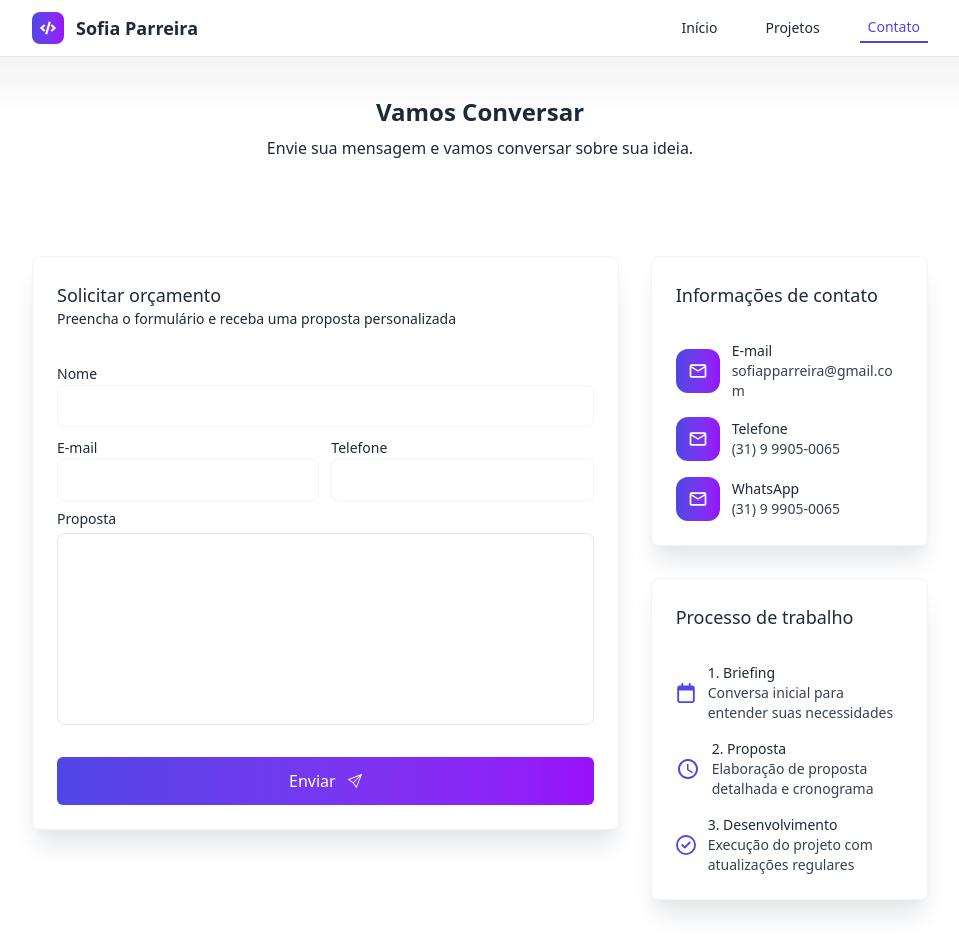
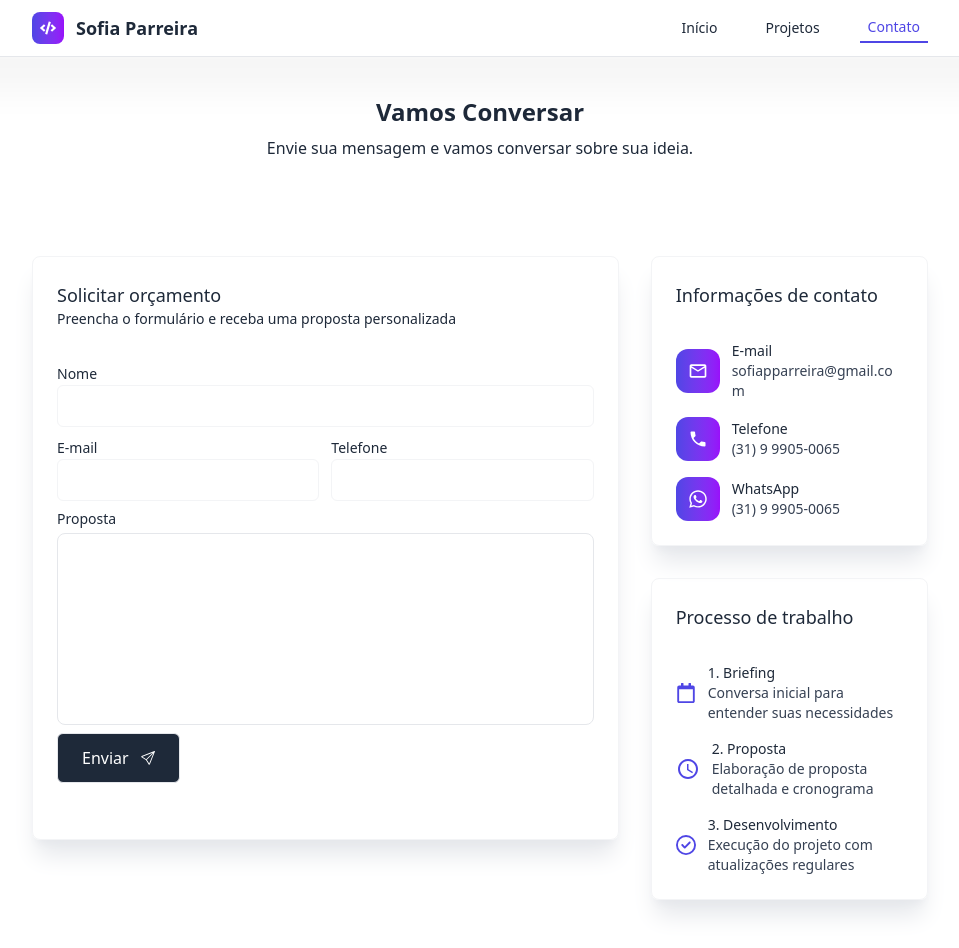
Before and after one commit to sofiaparreira/portfolio-freelancer, a Next.js app: page /contact in a window 1280 px wide. Shown: the whole page, without its empty margins (160-1119 px from the left). Built offline with nearby package versions, Linux system fonts and the light colour scheme.

Commit message:
feat: contato enviando email

```diff
--- a/package.json
+++ b/package.json
@@ -9,6 +9,8 @@
     "lint": "next lint"
   },
   "dependencies": {
+    "@emailjs/browser": "^4.4.1",
+    "emailjs-com": "^3.2.0",
     "next": "15.4.6",
     "react": "19.1.0",
     "react-dom": "19.1.0",
--- a/src/app/contact/page.js
+++ b/src/app/contact/page.js
@@ -1,121 +1,189 @@
-import InputContainer from '@/components/InputContainer'
-import React from 'react'
-import { MdOutlineMailOutline } from "react-icons/md";
+"use client";
+
+import React, { useRef, useState } from "react";
+import Navbar from "@/components/Navbar";
+import InputContainer from "@/components/InputContainer";
+import Button from "@/components/Button";
+import { MdLocalPhone, MdOutlineMailOutline } from "react-icons/md";
 import { BsSend } from "react-icons/bs";
-import Button from '@/components/Button';
-import Navbar from '@/components/Navbar';
-import { FaRegCalendar } from "react-icons/fa6";
+import { FaRegCalendar, FaWhatsapp } from "react-icons/fa";
 import { MdAccessTime } from "react-icons/md";
 import { FaRegCircleCheck } from "react-icons/fa6";
-
+import emailjs from "@emailjs/browser";
 
 const page = () => {
+  const formRef = useRef(null);
+  const phoneRef = useRef(null);
+  const [sending, setSending] = useState(false);
+  const [sent, setSent] = useState(null);
+
+const [phone, setPhone] = useState("");
+
+const handlePhoneChange = (e) => {
+  let value = e.target.value.replace(/\D/g, "");
+  if (value.length > 11) value = value.slice(0, 11);
+
+  if (value.length > 6) {
+    value = value.replace(/^(\d{2})(\d{5})(\d{0,4})/, "($1) $2-$3");
+  } else if (value.length > 2) {
+    value = value.replace(/^(\d{2})(\d{0,5})/, "($1) $2");
+  } else if (value.length > 0) {
+    value = value.replace(/^(\d*)/, "($1");
+  }
+
+  setPhone(value);
+};
+
+  const sendEmail = async (e) => {
+    e.preventDefault();
+    setSending(true);
+    setSent(null);
+
+    try {
+      const result = await emailjs.sendForm(
+        "service_gvhuucf",
+        "template_1v5ykya",
+        formRef.current,
+        "8akf2oO2JHXRCaexH"
+      );
+      console.log(result.text);
+      setSent(true);
+      formRef.current.reset();
+    } catch (error) {
+      console.error("Erro ao enviar e-mail:", error);
+      setSent(false);
+    } finally {
+      setSending(false);
+    }
+  };
+
   return (
     <main>
       <Navbar />
-            <section className='px-4 sm:px-8 md:px-16 lg:px-24 xl:px-48 py-12 md:py-24'>
 
-                <h1 className='text-xl sm:text-2xl font-bold mb-2 text-center'>Vamos Conversar</h1>
-                <p className="text-sm sm:text-base text-center px-4">Envie sua mensagem e vamos conversar sobre sua ideia.</p>
+      <section className="px-4 sm:px-8 md:px-16 lg:px-24 xl:px-48 py-12 md:py-24">
+        <h1 className="text-xl sm:text-2xl font-bold mb-2 text-center">Vamos Conversar</h1>
+        <p className="text-sm sm:text-base text-center px-4">
+          Envie sua mensagem e vamos conversar sobre sua ideia.
+        </p>
       </section>
 
-            <section className='px-4 sm:px-8 md:px-16 lg:px-24 xl:px-48 grid grid-cols-1 lg:grid-cols-3 gap-6 lg:gap-8 pb-12'>
-                <div className='p-4 sm:p-6 lg:col-span-2 shadow-xl shadow-gray-200 border border-gray-100 rounded-lg h-fit'>
-                    <h2 className='font-medium text-lg'>Solicitar orçamento</h2>
-                    <p className='text-sm'>Preencha o formulário e receba uma proposta personalizada</p>
+      <section className="px-4 sm:px-8 md:px-16 lg:px-24 xl:px-48 grid grid-cols-1 lg:grid-cols-3 gap-6 lg:gap-8 pb-12">
+        {/* FORMULÁRIO */}
+        <div className="p-4 sm:p-6 lg:col-span-2 shadow-xl shadow-gray-200 border border-gray-100 rounded-lg h-fit">
+          <h2 className="font-medium text-lg">Solicitar orçamento</h2>
+          <p className="text-sm">Preencha o formulário e receba uma proposta personalizada</p>
 
-                    <div className='space-y-2 my-6 sm:my-8'>
-
-                        <InputContainer label={'Nome'} />
+          <form ref={formRef} onSubmit={sendEmail} className="space-y-2 my-6 sm:my-8">
+            <InputContainer label="Nome" name="user_name" required />
             <div className="grid grid-cols-1 sm:grid-cols-2 gap-3">
-                            <InputContainer label={'E-mail'} />
-                            <InputContainer label={'Telefone'} />
+              <InputContainer label="E-mail" name="user_email" type="email" required />
+              <InputContainer
+                label="Telefone"
+                name="user_phone"
+                type="tel"
+                value={phone}
+                ref={phoneRef}
+                onChange={handlePhoneChange}
+              />
             </div>
 
-                        <div className='flex flex-col gap-1'>
-                                <label className='text-sm font-medium'>Proposta</label>
-                                <textarea className='border border-gray-200 rounded-lg w-full h-32 sm:h-48 outline-none p-4 resize-none'></textarea>
-                            </div>
-                    </div>
-                    <Button text={'Enviar'} sufix={<BsSend />} />
+            <div className="flex flex-col gap-1">
+              <label className="text-sm font-medium">Proposta</label>
+              <textarea
+                name="message"
+                className="border border-gray-200 rounded-lg w-full h-32 sm:h-48 outline-none p-4 resize-none"
+                required
+              />
             </div>
 
-                <div className='flex flex-col gap-6 lg:gap-8'>
-                    <div className='p-4 sm:p-6 shadow-xl shadow-gray-200 border border-gray-100 rounded-lg'>
-                        <h2 className='font-medium text-lg'>Informações de contato</h2>
+            <Button
+              text={sending ? "Enviando..." : sent ? "Enviado!" : "Enviar"}
+              sufix={!sending && !sent ? <BsSend /> : undefined}
+              className={`bg-gray-800 text-white border border-gray-200 duration-300 ${
+                sending ? "opacity-60 cursor-not-allowed" : "hover:bg-gray-900"
+              }`}
+              type="submit"
+            />
 
-                        <div className='flex flex-col gap-4 mt-6 sm:mt-8'>
+            {sent === true && <p className="text-green-600 text-sm mt-2">Mensagem enviada com sucesso! 🎉</p>}
+            {sent === false && <p className="text-red-600 text-sm mt-2">Erro ao enviar. Tente novamente.</p>}
+          </form>
+        </div>
 
-                            <div className='flex items-center gap-3'>
-                                <div className='bg-gradient-to-r from-primary to-purple-600 text-white p-2 sm:p-3 text-lg sm:text-xl rounded-xl w-fit group-hover:scale-110 duration-300 transition flex-shrink-0'><MdOutlineMailOutline /></div>
-                                <div className='flex flex-col text-sm'>
-                                    <span className='font-medium'>E-mail</span>
-                                    <span className='text-gray-700 break-all'>sofiapparreira@gmail.com</span>
+        {/* LADO DIREITO */}
+        <div className="flex flex-col gap-6 lg:gap-8">
+          {/* Informações de contato */}
+          <div className="p-4 sm:p-6 shadow-xl shadow-gray-200 border border-gray-100 rounded-lg">
+            <h2 className="font-medium text-lg">Informações de contato</h2>
+            <div className="flex flex-col gap-4 mt-6 sm:mt-8">
+              <div className="flex items-center gap-3">
+                <div className="bg-gradient-to-r from-primary to-purple-600 text-white p-2 sm:p-3 text-lg sm:text-xl rounded-xl">
+                  <MdOutlineMailOutline />
+                </div>
+                <div className="flex flex-col text-sm">
+                  <span className="font-medium">E-mail</span>
+                  <span className="text-gray-700 break-all">sofiapparreira@gmail.com</span>
                 </div>
               </div>
 
-                            <div className='flex items-center gap-3'>
-                                <div className='bg-gradient-to-r from-primary to-purple-600 text-white p-2 sm:p-3 text-lg sm:text-xl rounded-xl w-fit group-hover:scale-110 duration-300 transition flex-shrink-0'><MdOutlineMailOutline /></div>
-                                <div className='flex flex-col text-sm'>
-                                    <span className='font-medium'>Telefone</span>
-                                    <span className='text-gray-700'>(31) 9 9905-0065</span>
+              <div className="flex items-center gap-3">
+                <div className="bg-gradient-to-r from-primary to-purple-600 text-white p-2 sm:p-3 text-lg sm:text-xl rounded-xl">
+                  <MdLocalPhone />
+                </div>
+                <div className="flex flex-col text-sm">
+                  <span className="font-medium">Telefone</span>
+                  <span className="text-gray-700">(31) 9 9905-0065</span>
                 </div>
               </div>
 
-                            <div className='flex items-center gap-3'>
-                                <div className='bg-gradient-to-r from-primary to-purple-600 text-white p-2 sm:p-3 text-lg sm:text-xl rounded-xl w-fit group-hover:scale-110 duration-300 transition flex-shrink-0'><MdOutlineMailOutline /></div>
-                                <div className='flex flex-col text-sm'>
-                                    <span className='font-medium'>WhatsApp</span>
-                                    <span className='text-gray-700'>(31) 9 9905-0065</span>
+              <div className="flex items-center gap-3">
+                <div className="bg-gradient-to-r from-primary to-purple-600 text-white p-2 sm:p-3 text-lg sm:text-xl rounded-xl">
+                  <FaWhatsapp />
+                </div>
+                <div className="flex flex-col text-sm">
+                  <span className="font-medium">WhatsApp</span>
+                  <a href="https://wa.me/5531999050065" target="_blank" className="text-gray-700 hover:underline">
+                    (31) 9 9905-0065
+                  </a>
+                </div>
+              </div>
             </div>
           </div>
 
-                        </div>
-
-                    </div>
-
-
-                    <div className='p-4 sm:p-6 shadow-xl shadow-gray-200 border border-gray-100 rounded-lg'>
-                        <h2 className='font-medium text-lg'>Processo de trabalho</h2>
-
-                        <div className='flex flex-col gap-4 mt-6 sm:mt-8'>
-
-                            <div className='flex items-start sm:items-center gap-3'>
-                                <FaRegCalendar className='text-lg sm:text-xl text-primary flex-shrink-0 mt-1 sm:mt-0' />
-
-                                <div className='flex flex-col text-sm'>
-                                    <span className='font-medium'>1. Briefing</span>
-                                    <span className='text-gray-700'>Conversa inicial para entender suas necessidades</span>
+          {/* Processo de trabalho */}
+          <div className="p-4 sm:p-6 shadow-xl shadow-gray-200 border border-gray-100 rounded-lg">
+            <h2 className="font-medium text-lg">Processo de trabalho</h2>
+            <div className="flex flex-col gap-4 mt-6 sm:mt-8">
+              <div className="flex items-start sm:items-center gap-3">
+                <FaRegCalendar className="text-lg sm:text-xl text-primary flex-shrink-0 mt-1 sm:mt-0" />
+                <div className="flex flex-col text-sm">
+                  <span className="font-medium">1. Briefing</span>
+                  <span className="text-gray-700">Conversa inicial para entender suas necessidades</span>
                 </div>
               </div>
 
-                            <div className='flex gap-3 items-start sm:items-center'>
-                                <MdAccessTime className='text-xl sm:text-2xl text-primary flex-shrink-0 mt-1 sm:mt-0' />
-                                <div className='flex flex-col text-sm'>
-                                    <span className='font-medium'>2. Proposta</span>
-                                    <span className='text-gray-700'>Elaboração de proposta detalhada e cronograma</span>
+              <div className="flex gap-3 items-start sm:items-center">
+                <MdAccessTime className="text-xl sm:text-2xl text-primary flex-shrink-0 mt-1 sm:mt-0" />
+                <div className="flex flex-col text-sm">
+                  <span className="font-medium">2. Proposta</span>
+                  <span className="text-gray-700">Elaboração de proposta detalhada e cronograma</span>
                 </div>
               </div>
 
-                            <div className='flex items-start sm:items-center gap-3'>
-                                <FaRegCircleCheck className='text-lg sm:text-xl text-primary flex-shrink-0 mt-1 sm:mt-0' />
-
-                                <div className='flex flex-col text-sm'>
-                                    <span className='font-medium'>3. Desenvolvimento</span>
-                                    <span className='text-gray-700'>Execução do projeto com atualizações regulares</span>
+              <div className="flex items-start sm:items-center gap-3">
+                <FaRegCircleCheck className="text-lg sm:text-xl text-primary flex-shrink-0 mt-1 sm:mt-0" />
+                <div className="flex flex-col text-sm">
+                  <span className="font-medium">3. Desenvolvimento</span>
+                  <span className="text-gray-700">Execução do projeto com atualizações regulares</span>
                 </div>
               </div>
+            </div>
+          </div>
+        </div>
+      </section>
+    </main>
+  );
+};
 
-                        </div>
-
-                    </div>
-
-                </div>
-
-            </section>
-
-        </main>
-    )
-}
-
-export default page
+export default page;
--- a/src/components/InputContainer.jsx
+++ b/src/components/InputContainer.jsx
@@ -1,10 +1,10 @@
 import React from 'react'
 
-const InputContainer = ({label}) => {
+const InputContainer = ({label, name, required, value, onChange}) => {
   return (
     <div className='space-y-1'>
       <label className='font-medium text-sm'>{label}</label>
-        <input type="text" className='py-2 px-4 w-full rounded-md border border-gray-100 outline-none focus:border-gray-200' />
+        <input type="text" name={name} required={required} value={value} onChange={onChange} className='py-2 px-4 w-full rounded-md border border-gray-100 outline-none focus:border-gray-200' />
     </div>
   )
 }
```
Also changed, not shown: src/app/page.js (+4 -4 lines), 1 other file (tests, documents, lock files or other folders). Lines whose indentation alone changed are shown as unchanged.
